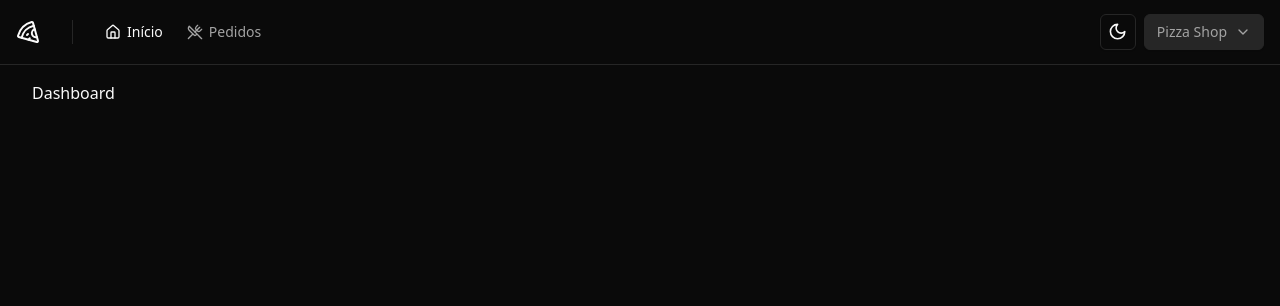
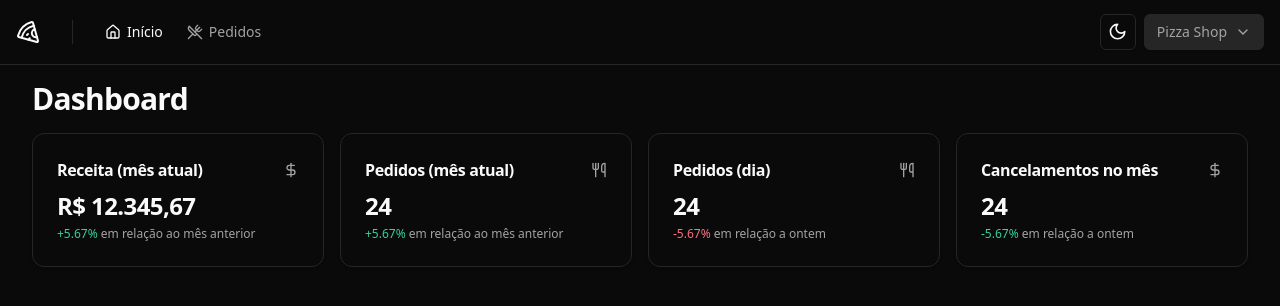
Before and after one commit to ArnaldoAF/04-ignite-pizzashop-web, a React (Vite) app: page / in a window 1280 px wide. Shown: the top 306 px of the page. Built offline with nearby package versions, Linux system fonts and the light colour scheme.

Commit message:
pagina: dashboard

```diff
--- /dev/null
+++ b/src/components/ui/card.tsx
@@ -0,0 +1,76 @@
+import * as React from "react"
+
+import { cn } from "@/lib/utils"
+
+const Card = React.forwardRef<
+  HTMLDivElement,
+  React.HTMLAttributes<HTMLDivElement>
+>(({ className, ...props }, ref) => (
+  <div
+    ref={ref}
+    className={cn(
+      "rounded-xl border bg-card text-card-foreground shadow",
+      className
+    )}
+    {...props}
+  />
+))
+Card.displayName = "Card"
+
+const CardHeader = React.forwardRef<
+  HTMLDivElement,
+  React.HTMLAttributes<HTMLDivElement>
+>(({ className, ...props }, ref) => (
+  <div
+    ref={ref}
+    className={cn("flex flex-col space-y-1.5 p-6", className)}
+    {...props}
+  />
+))
+CardHeader.displayName = "CardHeader"
+
+const CardTitle = React.forwardRef<
+  HTMLDivElement,
+  React.HTMLAttributes<HTMLDivElement>
+>(({ className, ...props }, ref) => (
+  <div
+    ref={ref}
+    className={cn("font-semibold leading-none tracking-tight", className)}
+    {...props}
+  />
+))
+CardTitle.displayName = "CardTitle"
+
+const CardDescription = React.forwardRef<
+  HTMLDivElement,
+  React.HTMLAttributes<HTMLDivElement>
+>(({ className, ...props }, ref) => (
+  <div
+    ref={ref}
+    className={cn("text-sm text-muted-foreground", className)}
+    {...props}
+  />
+))
+CardDescription.displayName = "CardDescription"
+
+const CardContent = React.forwardRef<
+  HTMLDivElement,
+  React.HTMLAttributes<HTMLDivElement>
+>(({ className, ...props }, ref) => (
+  <div ref={ref} className={cn("p-6 pt-0", className)} {...props} />
+))
+CardContent.displayName = "CardContent"
+
+const CardFooter = React.forwardRef<
+  HTMLDivElement,
+  React.HTMLAttributes<HTMLDivElement>
+>(({ className, ...props }, ref) => (
+  <div
+    ref={ref}
+    className={cn("flex items-center p-6 pt-0", className)}
+    {...props}
+  />
+))
+CardFooter.displayName = "CardFooter"
+
+export { Card, CardHeader, CardFooter, CardTitle, CardDescription, CardContent }
--- a/src/pages/app/dashboard.tsx
+++ /dev/null
@@ -1,10 +0,0 @@
-import { Helmet } from "react-helmet-async";
-
-export function Dashboard() {
-    return (
-        <>
-            <Helmet title="Dashboard" />
-            <h1>Dashboard</h1>
-        </>
-    )
-}
--- /dev/null
+++ b/src/pages/app/dashboard/dashboard.tsx
@@ -0,0 +1,26 @@
+import { Card, CardContent, CardHeader, CardTitle } from "@/components/ui/card";
+import { DollarSign } from "lucide-react";
+import { Helmet } from "react-helmet-async";
+import { MonthRevenueCard } from "./month-revenue-card";
+import { MonthOrdersAmountCard } from "./month-orders-amount-card";
+import DayOrdersAmountCard from "./day-orders-amount-card";
+import MonthCancelOrdersAmountCard from "./month-cancel-orders-amount";
+
+export function Dashboard() {
+    return (
+        <>
+            <Helmet title="Dashboard" />
+            <div className="flex flex-col gap-4">
+
+                <h1 className="text-3xl font-bold tracking-tight">Dashboard</h1>
+                <div className="grid grid-cols-4 gap-4">
+
+                    <MonthRevenueCard />
+                    <MonthOrdersAmountCard />
+                    <DayOrdersAmountCard />
+                    <MonthCancelOrdersAmountCard />
+                </div>
+            </div>
+        </>
+    )
+}
--- /dev/null
+++ b/src/pages/app/dashboard/day-orders-amount-card.tsx
@@ -0,0 +1,26 @@
+import { Card, CardContent, CardHeader, CardTitle } from '@/components/ui/card'
+import { DollarSign, Utensils } from 'lucide-react'
+import React from 'react'
+
+export default function DayOrdersAmountCard() {
+    return (
+        <Card>
+            <CardHeader className="flex-row space-y-0 items-center justify-between pb-2">
+                <CardTitle className="text-base font-semibold">Pedidos (dia) </CardTitle>
+                <Utensils className="h-4 w-4 text-muted-foreground" />
+            </CardHeader>
+            <CardContent className="space-y-1">
+                <span className="text-2xl font-bold tracking-tight">
+                    24
+                </span>
+                <p className="text-xs text-muted-foreground">
+                    <span className="text-rose-500 dark:text-rose-400">
+                        -5.67%
+                    </span>{' '}
+                    em relação a ontem
+                </p>
+
+            </CardContent>
+        </Card>
+    )
+}
--- /dev/null
+++ b/src/pages/app/dashboard/month-cancel-orders-amount.tsx
@@ -0,0 +1,26 @@
+import { Card, CardContent, CardHeader, CardTitle } from '@/components/ui/card'
+import { DollarSign } from 'lucide-react'
+import React from 'react'
+
+export default function MonthCancelOrdersAmountCard() {
+    return (
+        <Card>
+            <CardHeader className="flex-row space-y-0 items-center justify-between pb-2">
+                <CardTitle className="text-base font-semibold"> Cancelamentos no mês</CardTitle>
+                <DollarSign className="h-4 w-4 text-muted-foreground" />
+            </CardHeader>
+            <CardContent className="space-y-1">
+                <span className="text-2xl font-bold tracking-tight">
+                    24
+                </span>
+                <p className="text-xs text-muted-foreground">
+                    <span className="text-emerald-500 dark:text-emerald-400">
+                        -5.67%
+                    </span>{' '}
+                    em relação a ontem
+                </p>
+
+            </CardContent>
+        </Card>
+    )
+}
--- /dev/null
+++ b/src/pages/app/dashboard/month-orders-amount-card.tsx
@@ -0,0 +1,26 @@
+import { Card, CardContent, CardHeader, CardTitle } from '@/components/ui/card'
+import { DollarSign, Utensils } from 'lucide-react'
+import React from 'react'
+
+export function MonthOrdersAmountCard() {
+    return (
+        <Card>
+            <CardHeader className="flex-row space-y-0 items-center justify-between pb-2">
+                <CardTitle className="text-base font-semibold">Pedidos (mês atual) </CardTitle>
+                <Utensils className="h-4 w-4 text-muted-foreground" />
+            </CardHeader>
+            <CardContent className="space-y-1">
+                <span className="text-2xl font-bold tracking-tight">
+                    24
+                </span>
+                <p className="text-xs text-muted-foreground">
+                    <span className="text-emerald-500 dark:text-emerald-400">
+                        +5.67%
+                    </span>{' '}
+                    em relação ao mês anterior
+                </p>
+
+            </CardContent>
+        </Card>
+    )
+}
--- /dev/null
+++ b/src/pages/app/dashboard/month-revenue-card.tsx
@@ -0,0 +1,26 @@
+import { Card, CardContent, CardHeader, CardTitle } from '@/components/ui/card'
+import { DollarSign } from 'lucide-react'
+import React from 'react'
+
+export function MonthRevenueCard() {
+    return (
+        <Card>
+            <CardHeader className="flex-row space-y-0 items-center justify-between pb-2">
+                <CardTitle className="text-base font-semibold">Receita (mês atual)</CardTitle>
+                <DollarSign className="h-4 w-4 text-muted-foreground" />
+            </CardHeader>
+            <CardContent className="space-y-1">
+                <span className="text-2xl font-bold tracking-tight">
+                    R$ 12.345,67
+                </span>
+                <p className="text-xs text-muted-foreground">
+                    <span className="text-emerald-500 dark:text-emerald-400">
+                        +5.67%
+                    </span>{' '}
+                    em relação ao mês anterior
+                </p>
+
+            </CardContent>
+        </Card>
+    )
+}
--- a/src/routes.tsx
+++ b/src/routes.tsx
@@ -2,12 +2,12 @@
     createBrowserRouter,
     RouterProvider,
 } from "react-router-dom";
-import { Dashboard } from "./pages/app/dashboard";
+import { Dashboard } from "./pages/app/dashboard/dashboard";
 import { SingIn } from "./pages/auth/sing-in";
 import { AppLayout } from "./pages/_layouts/app";
 import { AuthLayout } from "./pages/_layouts/auth";
 import { SingUp } from "./pages/auth/sing-up";
-import {Orders} from "./pages/app/orders/orders";
+import { Orders } from "./pages/app/orders/orders";
 
 export const router = createBrowserRouter([
     {
```
